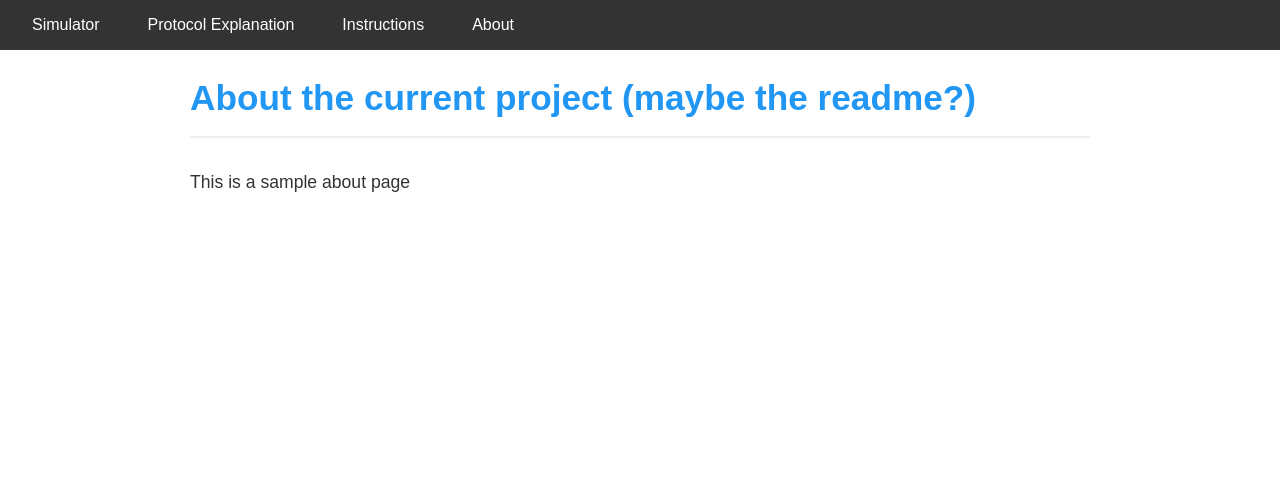
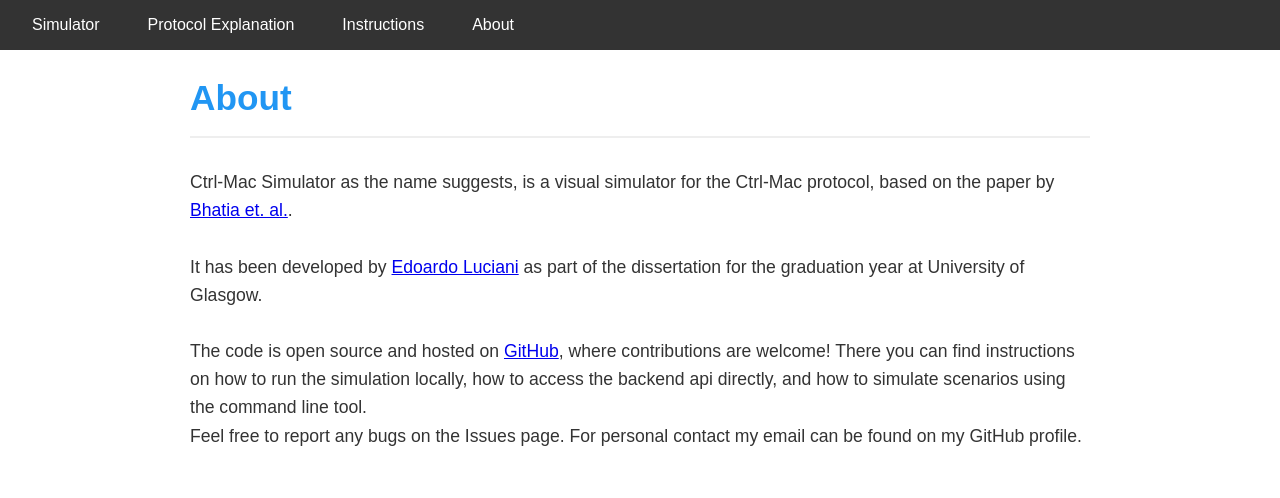
Before and after one commit to EdoardoLuciani/ctrl-mac-simulator, a website built with Vite: page frontend/src/pages/about.html in a window 1280 px wide. Built offline with nearby package versions, Linux system fonts and the light colour scheme.

Commit message:
Add content to the about page

```diff
--- a/frontend/src/pages/about.html
+++ b/frontend/src/pages/about.html
@@ -3,7 +3,7 @@
     <head>
         <meta charset="UTF-8" />
         <meta name="viewport" content="width=device-width, initial-scale=1.0" />
-        <title>About - Ctrl-Mac</title>
+        <title>About - Ctrl-Mac Simulator</title>
         <link rel="stylesheet" href="/src/css/common.css" />
         <link rel="stylesheet" href="/src/css/more-information-page.css" />
         <link rel="icon" href="/logo.ico" type="image/x-icon" />
@@ -12,8 +12,28 @@
         <load src="/src/pages/navbar.html" about="active" />
 
         <div class="more-information-div">
-            <h1>About the current project (maybe the readme?)</h1>
-            <p>This is a sample about page</p>
+            <h1>About</h1>
+            <p>
+                Ctrl-Mac Simulator as the name suggests, is a visual simulator
+                for the Ctrl-Mac protocol, based on the paper by
+                <a href="https://arxiv.org/abs/2008.07492">Bhatia et. al.</a>.
+                <br /><br />
+                It has been developed by
+                <a href="https://github.com/EdoardoLuciani">Edoardo Luciani</a>
+                as part of the dissertation for the graduation year at
+                University of Glasgow.
+                <br /><br />
+                The code is open source and hosted on
+                <a href="https://github.com/EdoardoLuciani/ctrl-mac-simulator"
+                    >GitHub</a
+                >, where contributions are welcome! There you can find
+                instructions on how to run the simulation locally, how to access
+                the backend api directly, and how to simulate scenarios using
+                the command line tool.
+                <br />
+                Feel free to report any bugs on the Issues page. For personal
+                contact my email can be found on my GitHub profile.
+            </p>
         </div>
     </body>
 </html>
```
